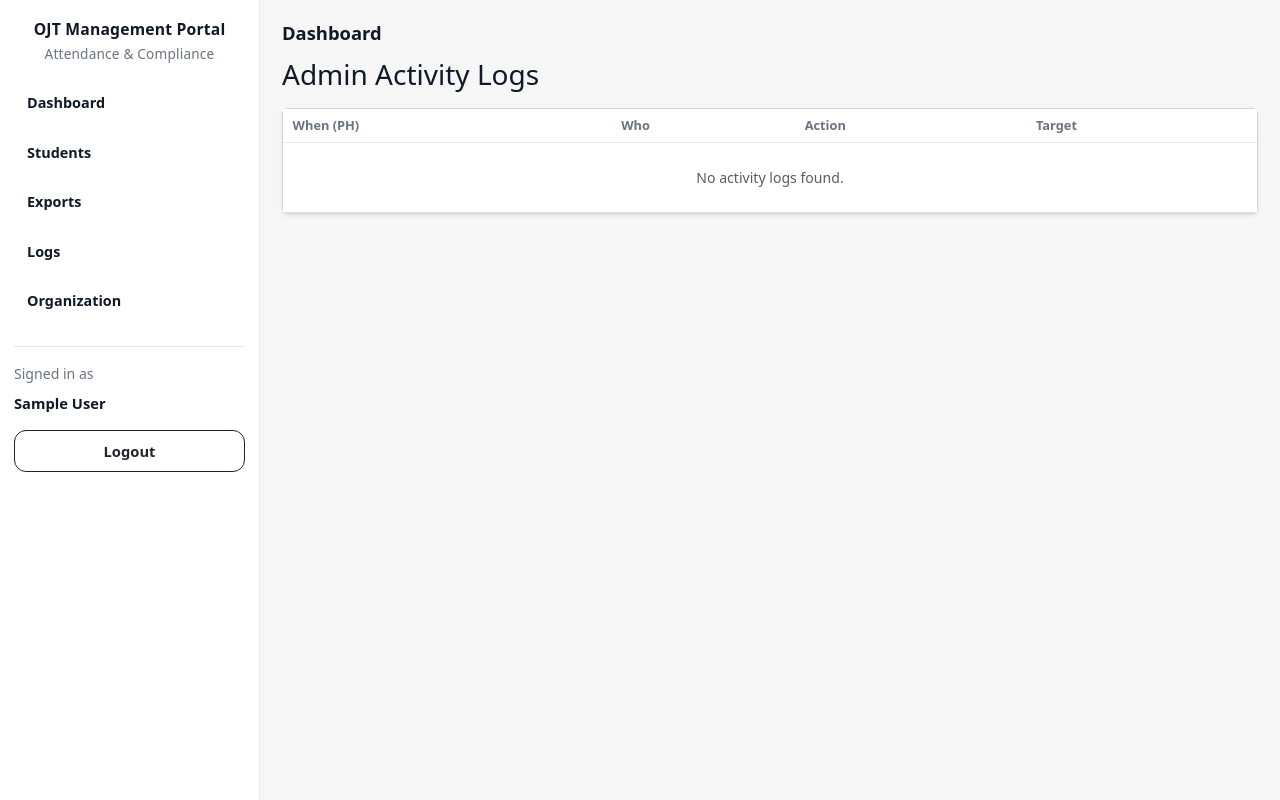
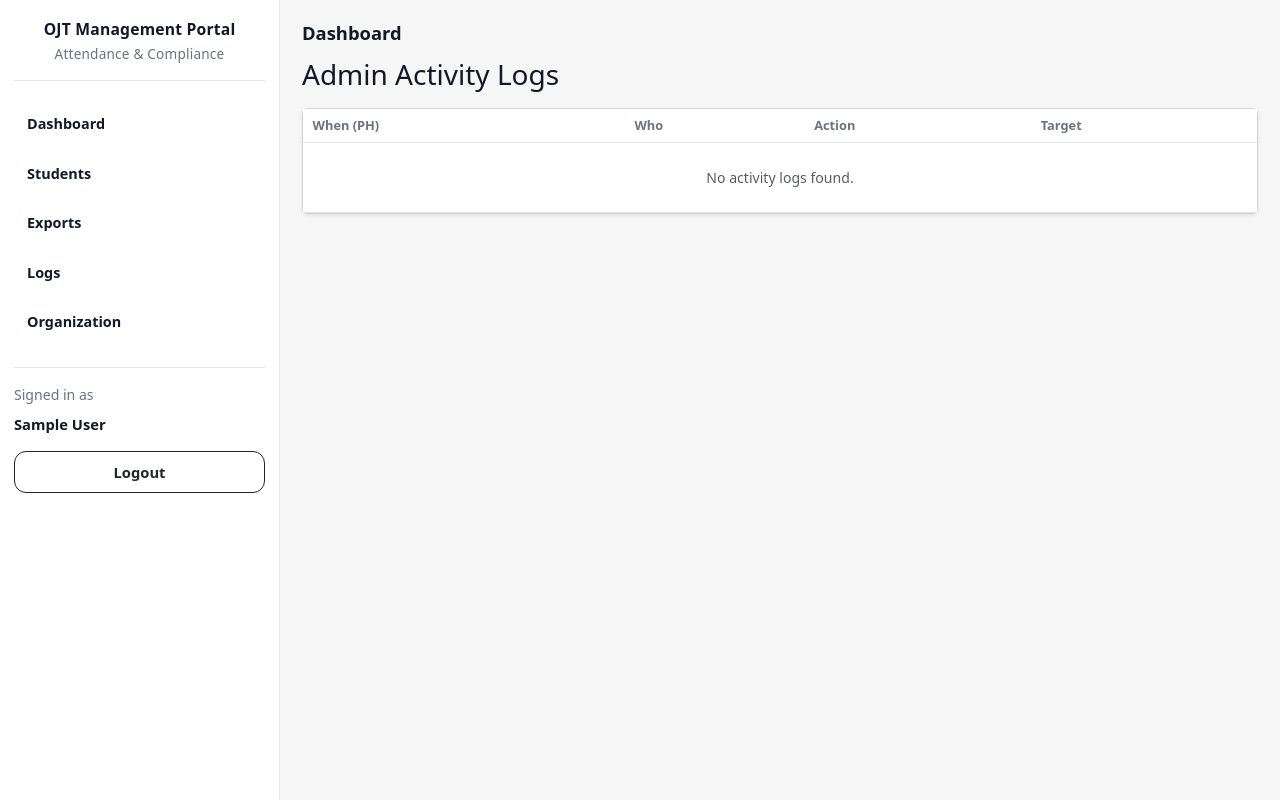
Before and after one commit to YuriBeginner/messenger-dtr, a Flask app: page /admin/logs in a window 1280 px wide. Run offline with Flask 3, Linux system fonts and the light colour scheme; the visitor is signed in with stand-in values (Sample User, id 1); data that the repository does not hold is empty; some libraries are stand-ins or nearby versions.

Commit message:
Update base.html

```diff
--- a/templates/admin/base.html
+++ b/templates/admin/base.html
@@ -30,7 +30,7 @@
 
     /* Sidebar */
     .sidebar {
-      width: 260px;
+      width: 280px;
       background: #fff;
       border-right: 1px solid var(--line);
       position: sticky;
@@ -42,8 +42,11 @@
       font-weight: 700;
       letter-spacing: .2px;
       font-size: 0.98rem;
-      margin-bottom: 18px;
+      margin-bottom: 22px;
+      padding-bottom: 16px;
+      border-bottom: 1px solid var(--line);
     }
+
     .brand small {
       display:block;
       color: var(--muted);
@@ -158,9 +161,10 @@
   <aside class="sidebar">
     <div class="brand text-center">
       {% if organization and organization.logo_url %}
-        <img src="{{ organization.logo_url }}" alt="Logo"
-             style="max-height:60px; max-width:100%; object-fit:contain;"
+        <img src="{{ organization.logo_url }}"
+             style="max-height:95px; max-width:100%; object-fit:contain;"
              class="mb-2">
+
       {% endif %}
 
       <div>{{ organization.name if organization else "OJT Management Portal" }}</div>
```
